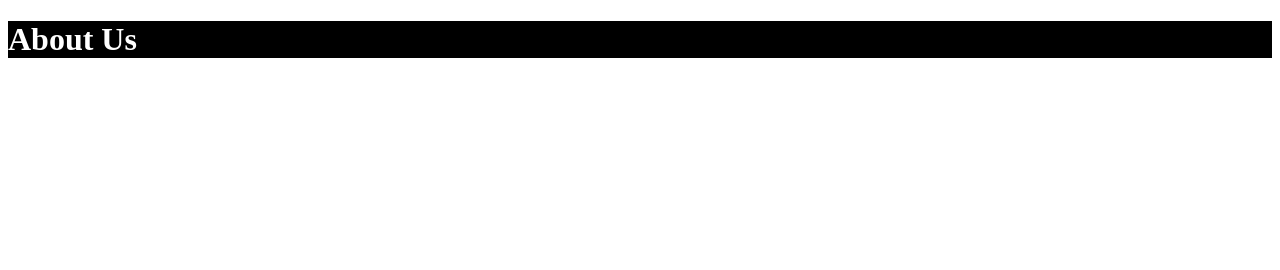
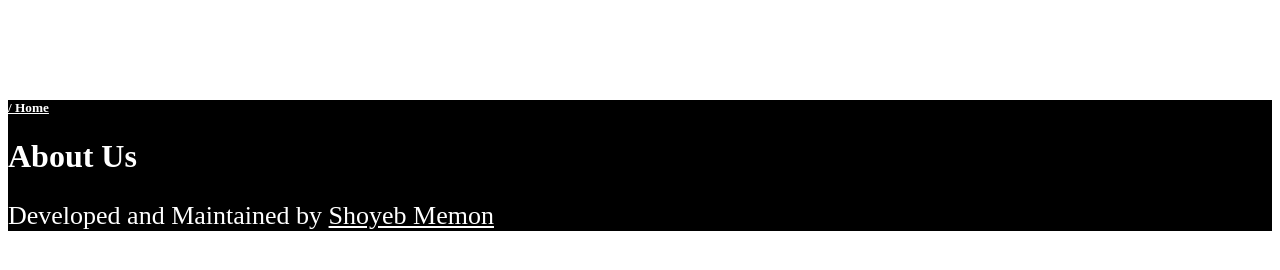
Before and after one commit to memon07/projectvanilla, a Gatsby site: page /about in a window 1280 px wide. Built offline with nearby package versions, Linux system fonts and the light colour scheme; Gatsby itself is replaced by a stand-in of ours.

Commit message:
about page

```diff
--- a/src/css/about.css
+++ b/src/css/about.css
@@ -1,4 +1,14 @@
 .about {
     background-color: black;
     color: white;
+    margin-top: 100px;
 }
+
+.about p {
+    font-size: 26px;
+}
+
+.about a {
+    color: white;
+    text-decoration: underline;
+}
--- a/src/pages/about.js
+++ b/src/pages/about.js
@@ -1,11 +1,16 @@
 import React from 'react'
 import '../css/about.css'
+import Link from 'gatsby-link'
 
 const AboutPage = () => {
     return (
     <div className="about">
         <div className="container">
+            <h5>
+                <Link to="/" style={{color:'white'}}>/ Home</Link>
+            </h5>
             <h1>About Us</h1>
+            <p>Developed and Maintained by <a target="blank" href="https://twitter.com/shoyeb_memon">Shoyeb Memon</a></p>
         </div>
     </div>
     )
```
Also changed, not shown: src/components/footer.js (added, +15 -0 lines), src/components/layout.js (+3 -5 lines).
